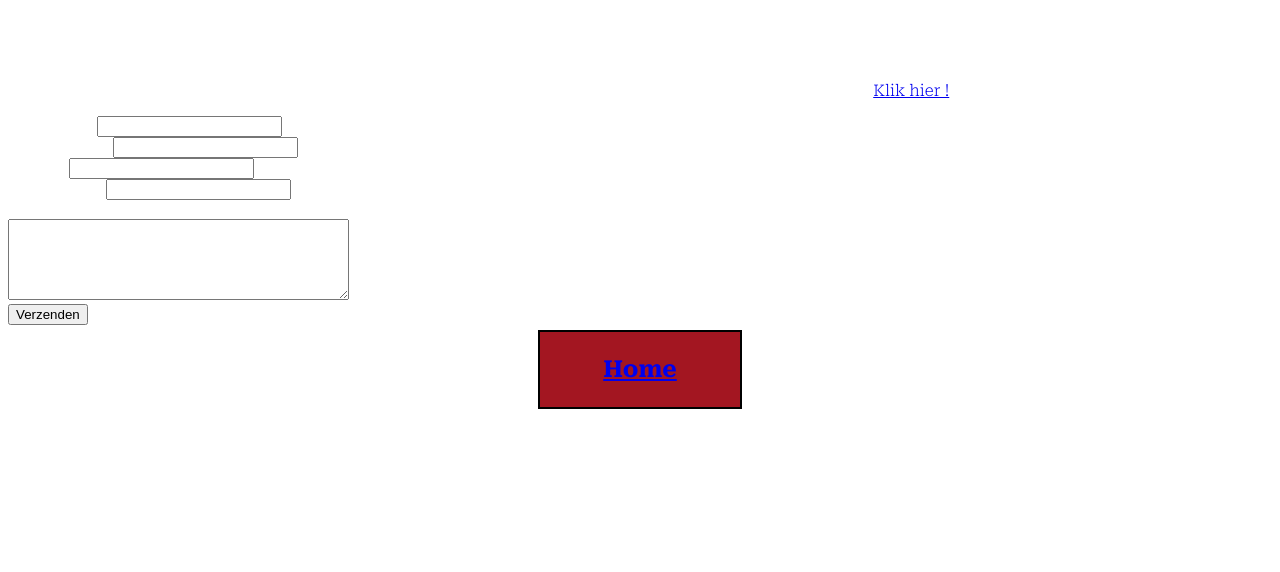
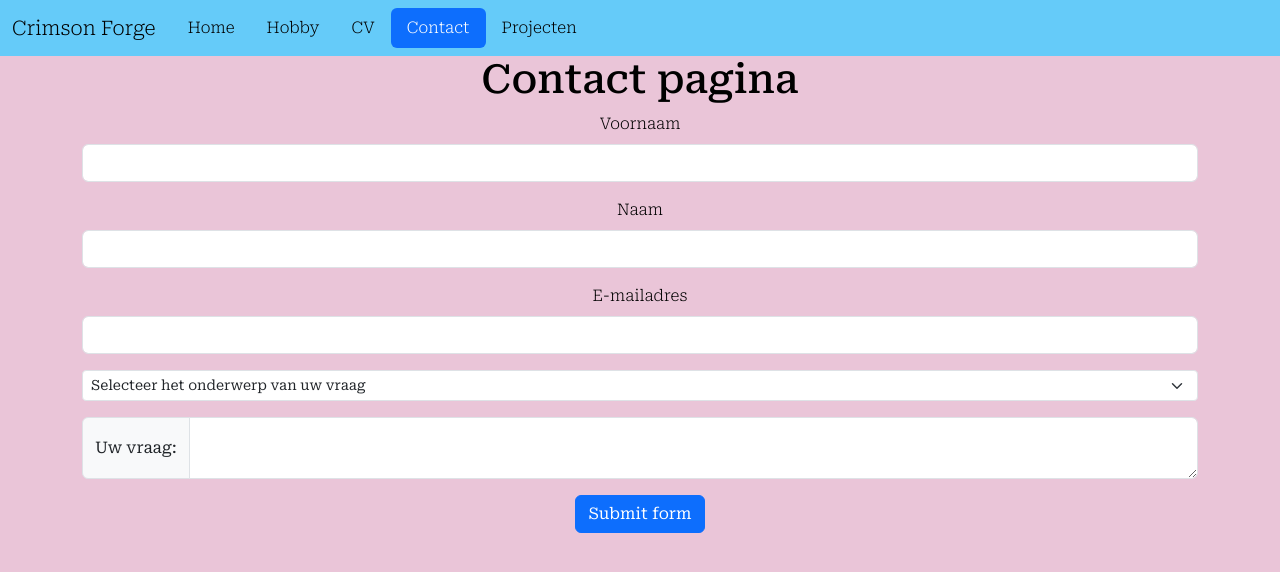
Before and after one commit to CrimsonGwen/Project2, a plain HTML site: page Contact.html in a window 1280 px wide. Drawn offline with Linux system fonts and the light colour scheme; files that its build step writes are made by us from their sources.

Commit message:
I still don't know what I'm doing

```diff
--- a/Contact.html
+++ b/Contact.html
@@ -4,8 +4,9 @@
 <!--Content-->
 <meta http-equiv='content-type' content='text/html; charset=UTF-8' />
 <meta name="viewport" content="width=device-width, initial-scale=1.0"/>
-<!--CSS-->
-<link rel="Stylesheet" href="Stijl_Contact.css" />
+<!--CSS (opgemaakt met bootstrap)-->
+<link rel="stylesheet" href="css/bootstrap.min.css" />
+<link rel="stylesheet" href="css/Stijl_Contact.css" />
 <!--Favicon-->
 <link rel="shortcut icon" href="favicon.ico" type="image/x-icon" />
 <!--Fonts-->
@@ -15,40 +16,54 @@
 <!--Titel-->
 <title>Contact me!</title>
 </head>
-<body>
-    <h1>Contacteer mij!</h1>
-    <p>
-        Contacteer mij gerust om meer te weten of samen te werken via onderstaand formulier
-        of via dit e-mail adres:<a href="mailto:Gwen.Matthysen@gmail.com">Klik hier !</a><br>
-    </p>
-
-    <form action="https://tm-statweb.be/forms.php" method="post">
-        <div>
-            <label for="Voornaam">Voornaam:</label>
-            <input type="text" name="Voornaam" id="Voornaam"/>
+<!--Pagina verwijzingen-->
+<nav class="navbar navbar-expand-md" style="background-color: #65cbf9;">
+    <div class="container-fluid">
+        <a class="navbar-brand" href="index.html">Crimson Forge</a>
+        <button class="navbar-toggler" type="button" data-bs-toggle="collapse" data-bs-target="#navbarSupportedContent" aria-controls="navbarSupportedContent" aria-expanded="false" aria-label="Toggle navigation">
+          <span class="navbar-toggler-icon"></span>
+        </button>
+<div class="collapse navbar-collapse">
+    <nav class="nav nav-pills flex-column flex-sm-row">
+      <a class="flex-sm-fill text-sm-center nav-link" href="index.html" style="color: black;">Home</a>
+      <a class="flex-sm-fill text-sm-center nav-link" href="Hobby_alg.html" style="color: black;">Hobby</a>
+      <a class="flex-sm-fill text-sm-center nav-link" href="CV.html" style="color: black;">CV</a>
+      <a class="flex-sm-fill text-sm-center nav-link active" href="Contact.html"  aria-current="page">Contact</a>
+      <a class="flex-sm-fill text-sm-center nav-link" href="Projecten.html" style="color: black;">Projecten</a>
+    </nav>
   </div>
-        <div>
-            <label for="Achternaam">Achternaam:</label>
-            <input type="text" name="Achternaam" id="Achternaam"/>
+</nav>
+<div class="container">
+    <p class="h1">Contact pagina</p>
+    <form class="needs-validation" action="https://tm-statweb.be/forms.php" method="post" novalidate>
+      <div class="mb-3">
+        <label for="formGroupExampleInput" class="form-label">Voornaam</label>
+        <input type="text" class="form-control" id="formGroupExampleInput" required />
       </div>
-        <div>
-            <label for="mail">E-mail:</label>
-            <input type="email" name="mail" id="mail" required/>
+      <div class="mb-3">
+        <label for="formGroupExampleInput2" class="form-label">Naam</label>
+        <input type="text" class="form-control" id="formGroupExampleInput2" required/>
       </div>
-        <div>
-            <label for="Onderwerp">Onderwerp:</label>
-            <input type="text" name="Onderwerp" id="Onderwerp" required maxlength="30">
+      <div class="mb-3">
+        <label for="formGroupExampleInput" class="form-label">E-mailadres</label>
+        <input type="email" class="form-control" id="formGroupExampleInput3" required />
       </div>
-        <div>
-            <label for="Vraag">Uw vraag:</label>
-            <div>
-                <textarea name="Vraag" id="Vraag" cols="40" rows="5" required></textarea>
+      <select class="form-select form-select-sm mb-3" aria-label="Small select example">
+        <option selected>Selecteer het onderwerp van uw vraag</option>
+        <option value="1">HTML/CSS</option>
+        <option value="2">C#</option>
+        <option value="3">Python</option>
+        <option value="4">PLC</option>
+      </select>
+      <div class="input-group mb-3">
+        <span class="input-group-text">Uw vraag:</span>
+        <textarea class="form-control" aria-label="With textarea"></textarea>
       </div>
-            <input type="submit" value="Verzenden">
+      <div class="col-12">
+        <button class="btn btn-primary" type="submit">Submit form</button>
       </div>
     </form>
-    <div class="flex-container">
-        <div><a href="index.html"><h3>Home</h3></a></div>
   </div>
+<script src="js/bootstrap.bundle.min.js"></script>
 </body>
 </html>
--- a/css/Stijl_Contact.css
+++ b/css/Stijl_Contact.css
@@ -1,5 +1,5 @@
 /*General*/
-body{
+Body {
   font-family: "Roboto Serif", serif;
   font-optical-sizing: auto;
   font-weight: 200;
@@ -7,24 +7,7 @@ body{
   font-variation-settings:
     "wdth" 100,
     "GRAD" 0;
-    background: url(foto/spacex-TV2gg2kZD1o-unsplash.jpg) no-repeat center center fixed;
-    background-size: cover;
-    color: white;
+  background-color: #eac5d8;
+  color: black;
+  text-align: center;
 }
-
-/*Classes*/
-.flex-container{
-  display: flex;
-  flex-direction: row;
-  justify-content: center;
-  align-items: flex-end;
-}
-
-.flex-container>div{
-  background-color: #a31621;
-  margin: 5px;
-  font-size: 20px;
-  width: 200px;
-  text-align: center;
-  border: black 2px solid;
-}
```
Lines whose indentation alone changed are shown as unchanged.
